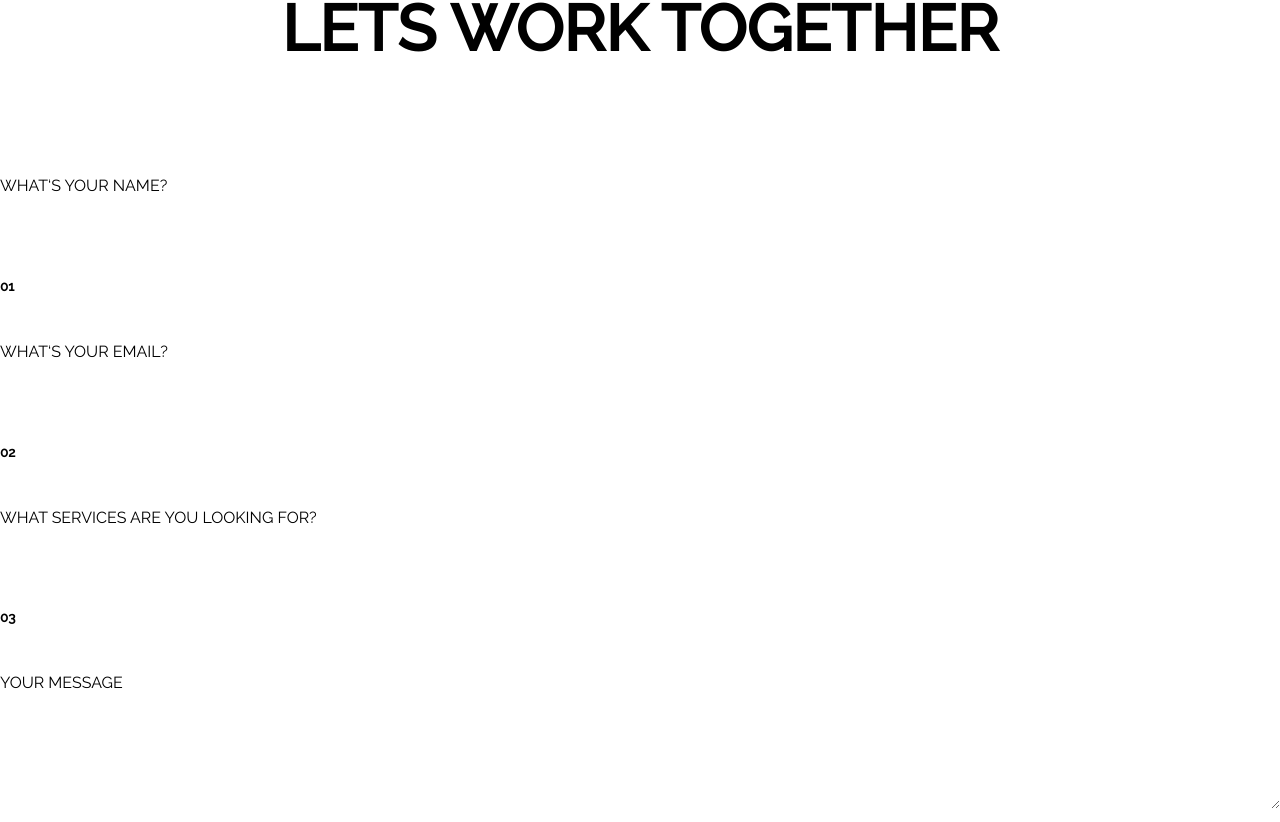
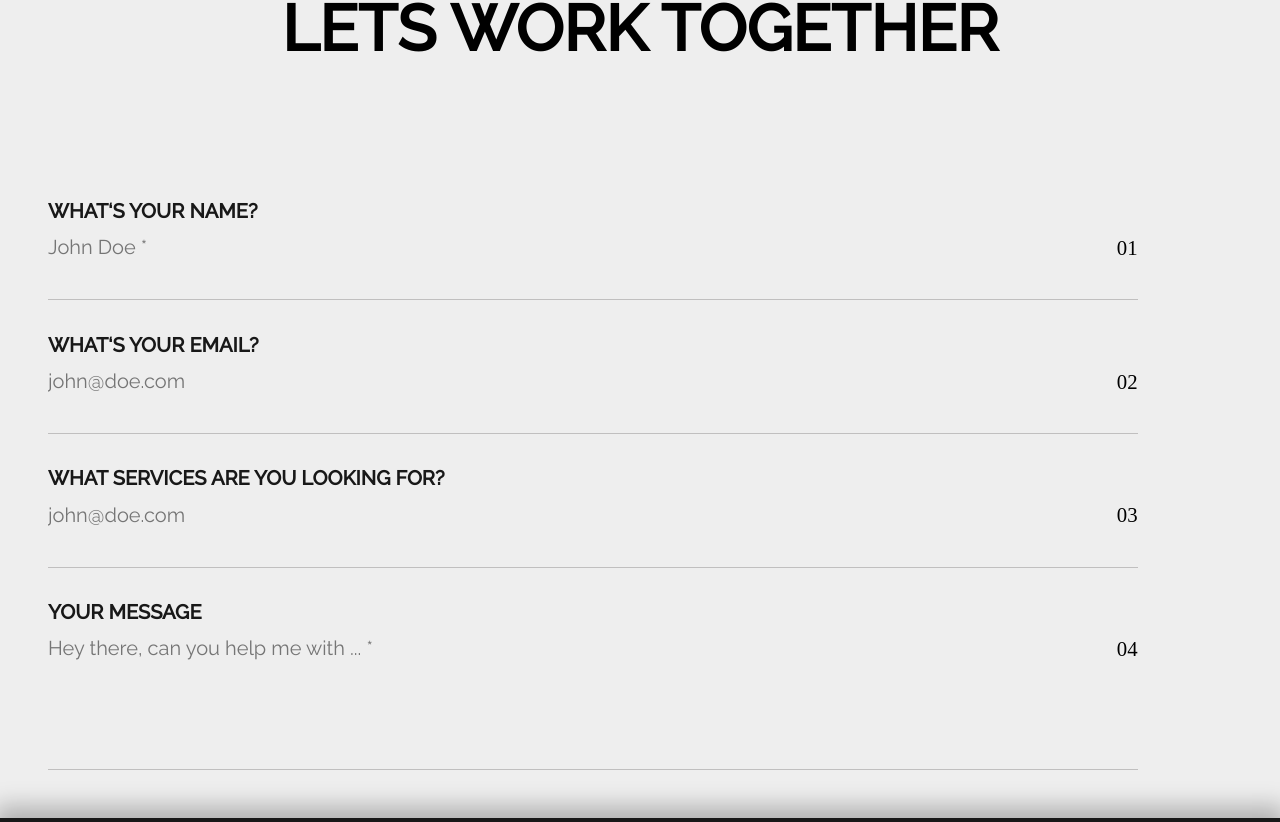
Before and after one commit to javierfern03/My-portfolio-Javier_Fernandez, a React (Vite) app: page / in a window 1280 px wide. Shown: the part 2278-3100 px from the top of the page. Built offline with nearby package versions, Linux system fonts and the light colour scheme.

Commit message:
primera etapa

```diff
--- a/src/App.css
+++ b/src/App.css
@@ -10,15 +10,27 @@ html {
   font-family: "Raleway", sans-serif;
   scroll-behavior: smooth;
 }
+body {
+  background-color: #eeeeee;
+}
 
 ::-webkit-scrollbar {
   display: none;
 }
-/*
-hr {
-  border: #5c5b5b 1px solid;
-  margin: 0;
-} */
+
+textarea {
+  resize: none;
+}
+
+a {
+  text-decoration: none;
+  color: black;
+}
+
+img {
+  width: 100%;
+}
+
 .stripe {
   display: block;
   width: 100%;
@@ -38,14 +50,6 @@ hr {
 .navbar__ul {
   display: flex;
   gap: 1rem;
-}
-a {
-  text-decoration: none;
-  color: black;
-}
-
-img {
-  width: 100%;
 }
 
 .header {
@@ -130,7 +134,6 @@ img {
 
 .skills__logo {
   zoom: 4;
-  /* transform: scale(5); */
 }
 
 .proyects {
@@ -217,8 +220,12 @@ img {
 
 /*   CONTACT   */
 
+.contact {
+}
+
 .contact__form-container {
-  min-height: 100vh;
+  max-width: 82%;
+  margin: 3rem;
 }
 
 .contact__header {
@@ -238,11 +245,11 @@ img {
   display: block;
   margin-top: 2px;
 }
-.form-col {
+.form__col {
   display: block;
   width: 100%;
   font-size: 1.25em;
-  border-bottom: 1px solid var(--color-border);
+  border-bottom: #c0bfbf 1px solid;
   padding: 0 2em 0 0;
   position: relative;
 }
@@ -250,9 +257,10 @@ img {
   width: 100%;
   display: block;
   margin-bottom: 0;
-  color: var(--color-dark);
+  color: #181818;
   padding-top: 1.66em;
   text-transform: uppercase;
+  font-weight: 600;
 }
 .form .field {
   appearance: none;
@@ -268,15 +276,27 @@ img {
   border-radius: 0;
   font-weight: 400;
   font-size: 1em;
-  color: var(--color-dark);
+  color: #181818;
   display: block;
   margin-top: -0.33em;
   background: transparent !important;
+  outline: none;
+  /* border-bottom: #7e7c7c 1px solid; */
+}
+
+.serif {
+  position: absolute;
+  right: 0;
+  top: 1.66em;
+  font-size: 1.3rem;
+  font-family: serif;
+  font-weight: 300;
 }
 
 /*     FOOTER    */
 
 .footer {
+  box-shadow: 0px -7px 22px 5px rgb(0 0 0 / 26%);
   background: #181818;
   color: white;
 }
@@ -305,6 +325,16 @@ img {
   font-size: 3rem;
   top: 3.75rem;
   left: 1.75rem;
+}
+
+.btn__container {
+  position: relative;
+}
+.btn-fill {
+  background: #5c5b5b;
+  position: absolute;
+  width: 100%;
+  height: 1px;
 }
 
 .footer__arrow {
--- a/src/App.jsx
+++ b/src/App.jsx
@@ -46,7 +46,7 @@ function App() {
             <h2 className="about__title">About Me</h2>
 
             <span className="about__span">saber mas</span>
-            <span className="about__span about__span--quot">"si puedes imaginarlo puedes programarlo 🕊️"</span>
+            <span className="about__span about__span--quot">&lsquo;si puedes imaginarlo puedes programarlo 🕊️&lsquo;</span>
 
             <p className="about__text">Hola soy Javier Fernandez y disfruto creando efectos de interfaz de usuario, animaciones y
               desarrollando experiencias de usuario intuitivas y dinámicas. Me gusta crear sitios web responsivos
@@ -120,7 +120,7 @@ function App() {
 
         {/*   CONTACT  */}
 
-        <section className="section contac">
+        <section className="section contact">
           <div className="contact__header">
             <h2 className="contact__title">LETS WORK TOGETHER</h2>
             {/* <span className="contact__span">LETS WORK TOGETHER</span> */}
@@ -129,24 +129,24 @@ function App() {
           <div className="contact__form-container">
             <form className="form" action="">
               <div className="form__col">
-                <label className="label" htmlFor="">WHAT&lsquo;S YOUR NAME?</label>
-                <input className="field" type="text" />
-                <h5>01</h5>
+                <label className="label" htmlFor="name">WHAT&lsquo;S YOUR NAME?</label>
+                <input className="field" type="text" id="form-name" name="name" required placeholder="John Doe *" />
+                <h5 className="serif">01</h5>
               </div>
               <div className="form__col">
-                <label className="label" htmlFor="">WHAT&lsquo;S YOUR EMAIL?</label>
-                <input className="field" type="text" />
-                <h5>02</h5>
+                <label className="label" htmlFor="email">WHAT&lsquo;S YOUR EMAIL?</label>
+                <input className="field" type="text" id="form-email" name="email" required placeholder="john@doe.com" />
+                <h5 className="serif">02</h5>
               </div>
               <div className="form__col">
                 <label className="label" htmlFor="">WHAT SERVICES ARE YOU LOOKING FOR?</label>
-                <input className="field" type="text" />
-                <h5>03</h5>
+                <input className="field" type="text" id="form-email" name="email" required placeholder="john@doe.com" />
+                <h5 className="serif">03</h5>
               </div>
               <div className="form__col">
-                <label className="label" htmlFor="">YOUR MESSAGE</label>
-                <textarea className="field" name="" id="" rows="4"></textarea>
-                <h5>04</h5>
+                <label className="label" htmlFor="message">YOUR MESSAGE</label>
+                <textarea className="field" name="message" id="form-message" rows="4" placeholder="Hey there, can you help me with ... *"></textarea>
+                <h5 className="serif">04</h5>
               </div>
 
             </form>
@@ -158,10 +158,10 @@ function App() {
             {/* <div className="stripe"></div> */}
 
             <h3 className="foooter__contact">SEND US AN EMAIL</h3>
-            <div>
+            <div className="btn__container">
               <a href="">
                 <span className="footer__email">jf2876430@gmail.com</span>
-                <div className=""></div>
+                <div className="btn__fill"></div>
                 {/* TODO: hacer el subrayado */}
               </a>
             </div>
@@ -182,7 +182,8 @@ function App() {
               <ul className="footer__social__list">
                 <h4>social</h4>
                 <li>linkeding</li>
-                <li>+58 0424 8450633</li>
+                <li>Javier Fernandez</li>
+                <li>+58 04248450633</li>
               </ul>
             </div>
 
```
